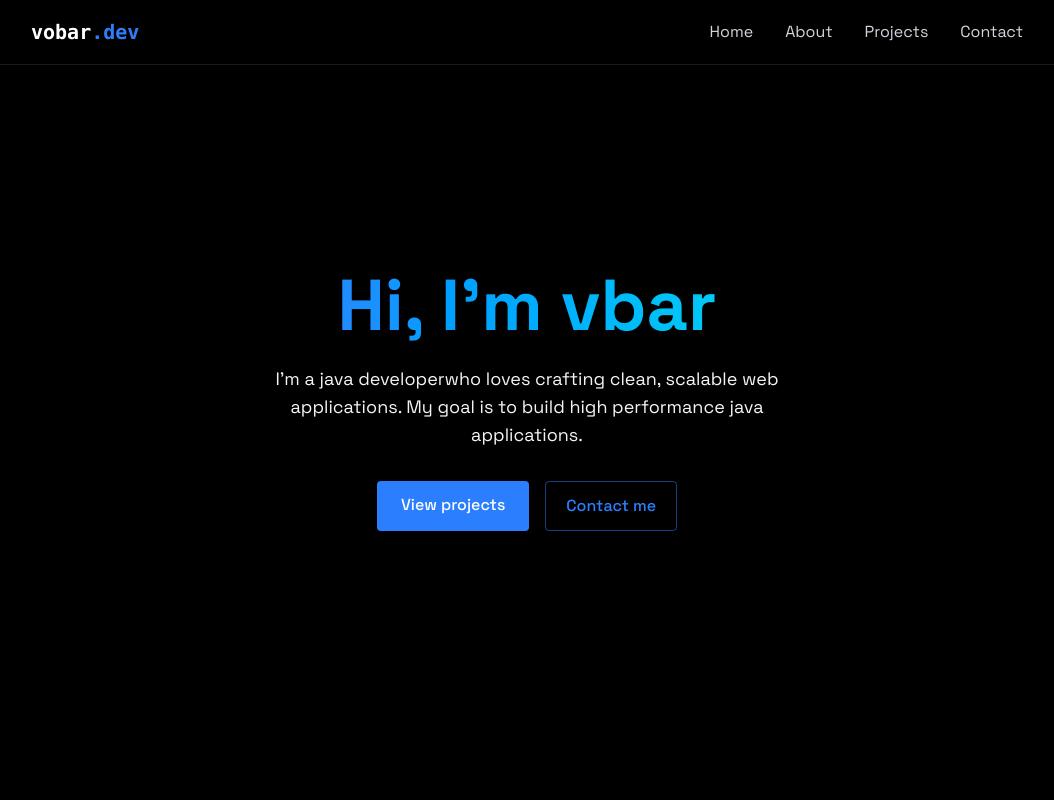
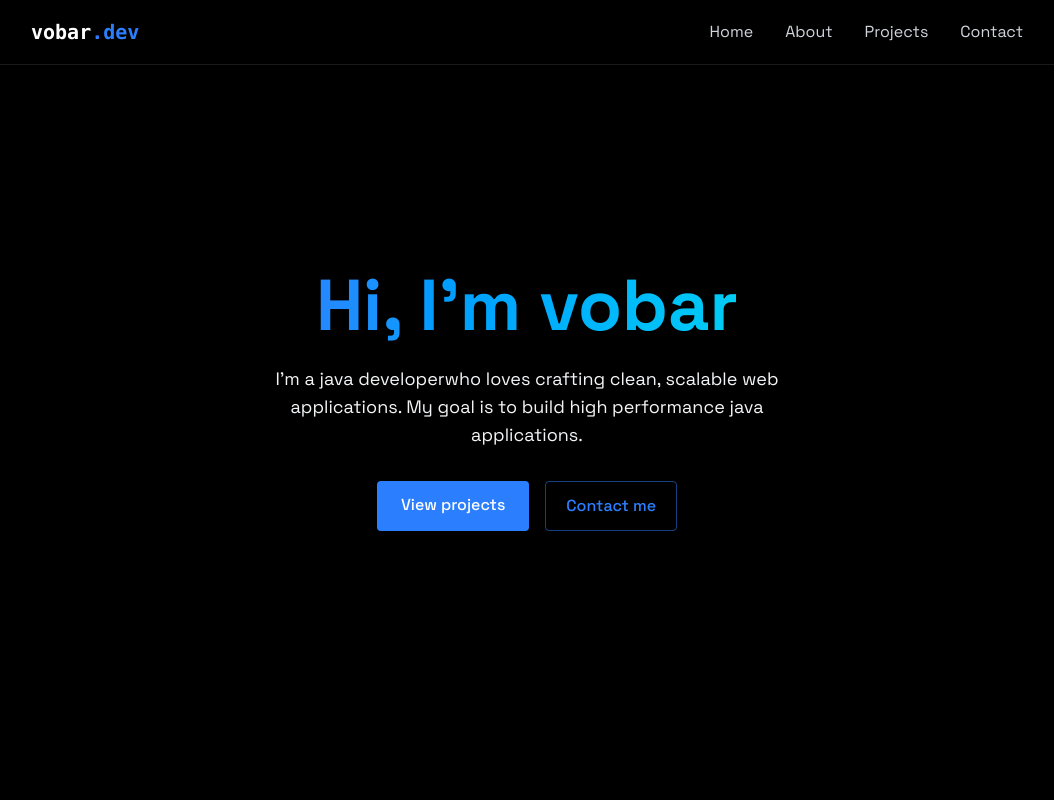
Before and after one commit to Volodymyr-Barkalov/bportfolio, a React (Vite) app: page / in a window 1280 px wide. Shown: the top 800 px of the page, without its empty margins (113-1167 px from the left). Built offline with nearby package versions, Linux system fonts and the light colour scheme.

Commit message:
updated name to vobar

```diff
--- a/src/components/sections/Home.jsx
+++ b/src/components/sections/Home.jsx
@@ -9,7 +9,7 @@ export const Home = () => {
       <RevealOnScroll>
         <div className="text-center z-10 px-4">
           <h1 className="text-5xl md:text-7xl font-bold mb-6 bg-gradient-to-r from-blue-500 to-cyan-400 bg-clip-text text-transparent leading-right">
-            Hi, I'm vbar
+            Hi, I'm vobar
           </h1>
 
           <p className="text-grey-400 text-lg mb-8 max-w-lg mx-auto">
```
